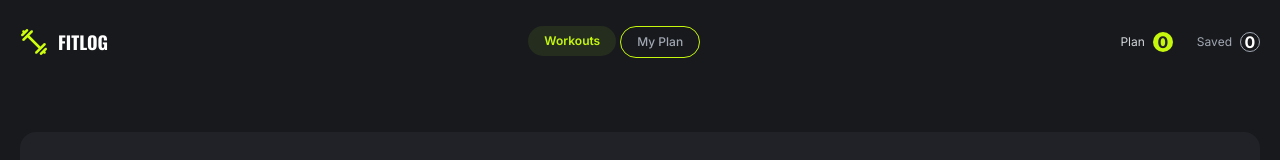
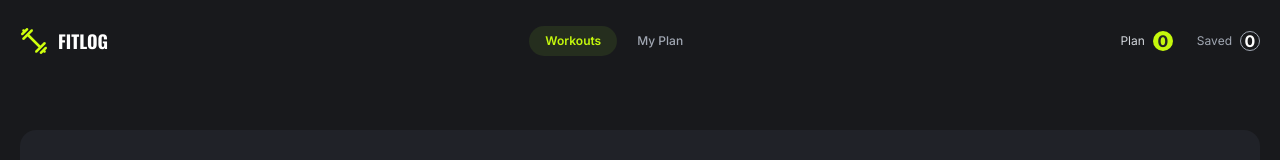
Before and after one commit to shahjalalrafid-dev/fit-log-project, a Next.js app: page / in a window 1280 px wide. Shown: the top 160 px of the page. Built offline with nearby package versions, Linux system fonts and the light colour scheme; no server answers.

Commit message:
Read Me File Added with Responsive Active Layout

```diff
--- a/src/components/shared/Navbar.tsx
+++ b/src/components/shared/Navbar.tsx
@@ -6,17 +6,18 @@ import PlanValue from './PlanValue'
 import SavedValue from './SavedValue'
 import { useState } from 'react'
 import { HiMenu, HiX } from 'react-icons/hi'
+import { usePathname } from 'next/navigation'
 
 const Navbar = () => {
 
-    const [active, setActive] = useState(false);
+    const pathName = usePathname();
+
+    const isWorkOutActive = pathName === '/allplans';
+    const isPlanActive = pathName === '/myplanpage';
+
+
     const [isMobileMenuOpen, setIsMobileMenuOpen] = useState(false);
-    const handleWorkButton = () => {
-        setActive(true);
-    }
-    const handlePlanButton = () => {
-        setActive(false);
-    }
+
 
 
 
@@ -38,11 +39,11 @@ const Navbar = () => {
 
                     <div className='flex gap-1'>
                         <Link href='/allplans' >
-                            <button className={`px-4 py-1.5 text-lightgreen font-semibold font-inter bg-theme rounded-full cursor-pointer text-[12px] ${active ? "border border-lightgreen" : ""} `} onClick={handleWorkButton}>Workouts</button>
+                            <button className={`px-4 py-1.5 text-lightgreen font-semibold font-inter bg-theme rounded-full cursor-pointer text-[12px] ${isWorkOutActive ? "border border-lightgreen" : "border-none"} `} >Workouts</button>
 
                         </Link>
                         <Link href='/myplanpage'>
-                            <button className={`cursor-pointer py-1.5 px-4 font-inter font-medium text-[12px] text-offwhite ${active ? "" : "border border-lightgreen rounded-full"} `} onClick={handlePlanButton} >My Plan</button>
+                            <button className={`cursor-pointer py-1.5 px-4 font-inter font-medium text-[12px] text-offwhite ${isPlanActive ? "border border-lightgreen rounded-full" : "border-none"} `}>My Plan</button>
 
                         </Link>
 
@@ -91,16 +92,16 @@ const Navbar = () => {
                         <div className='flex gap-4'>
                             <Link href='/allplans'>
                                 <button
-                                    className={`px-4 py-2 text-lightgreen font-semibold font-inter bg-theme rounded-full cursor-pointer text-[14px] ${active ? "border border-lightgreen" : ""}`}
-                                    onClick={() => { handleWorkButton(); setIsMobileMenuOpen(false); }}
+                                    className={`px-4 py-2 text-lightgreen font-semibold font-inter bg-theme rounded-full cursor-pointer text-[14px] ${isWorkOutActive ? "border border-lightgreen" : ""}`}
+                                    onClick={() => { setIsMobileMenuOpen(false); }}
                                 >
                                     Workouts
                                 </button>
                             </Link>
                             <Link href='/myplanpage'>
                                 <button
-                                    className={`cursor-pointer py-2 px-4 font-inter font-medium text-[14px] text-offwhite ${active ? "" : "border border-lightgreen rounded-full"}`}
-                                    onClick={() => { handlePlanButton(); setIsMobileMenuOpen(false); }}
+                                    className={`cursor-pointer py-2 px-4 font-inter font-medium text-[14px] text-offwhite border-none ${isPlanActive ? "border border-lightgreen rounded-full" : ""}`}
+                                    onClick={() => {  setIsMobileMenuOpen(false); }}
                                 >
                                     My Plan
                                 </button>
```
Also changed, not shown: 1 other file (tests, documents, lock files or other folders).
